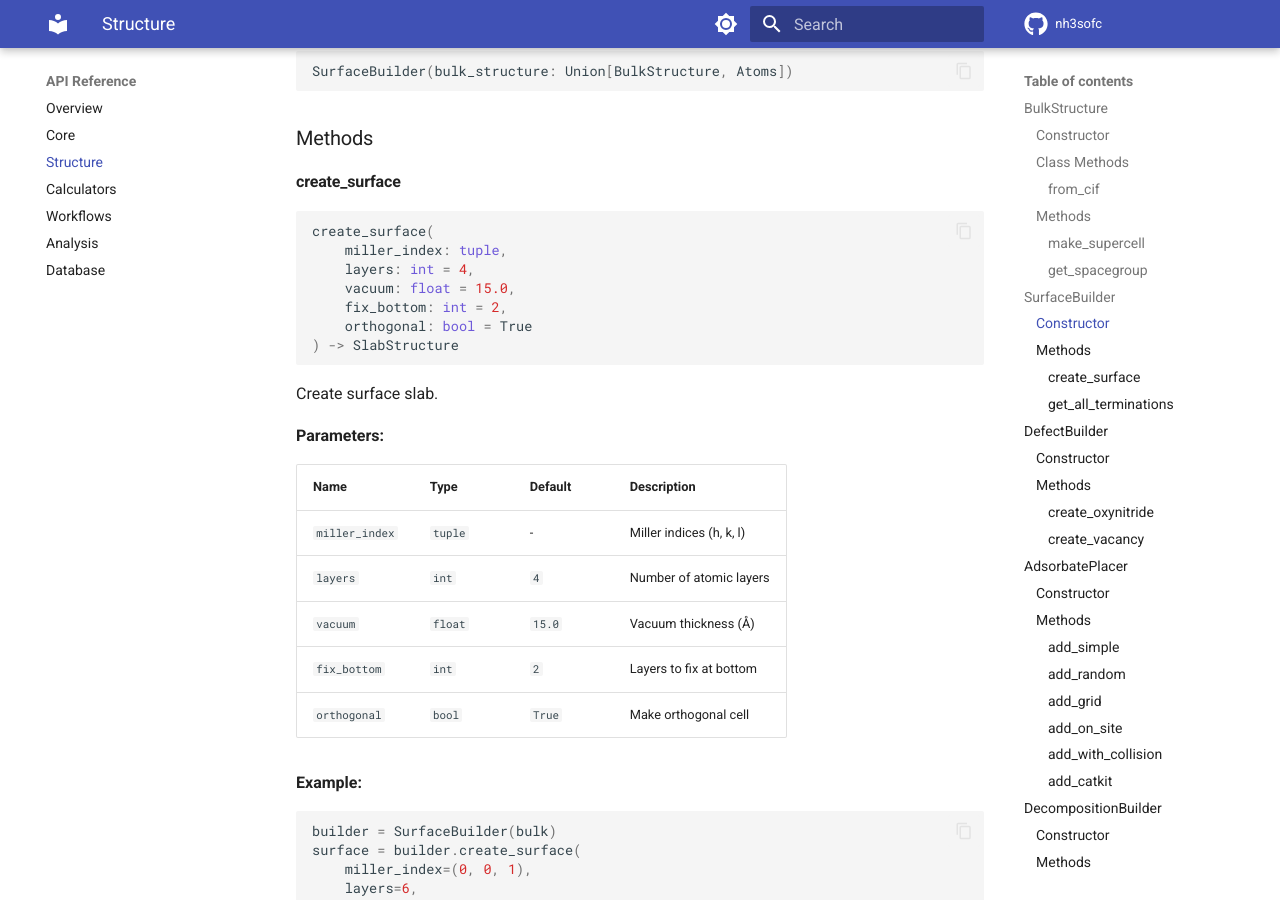
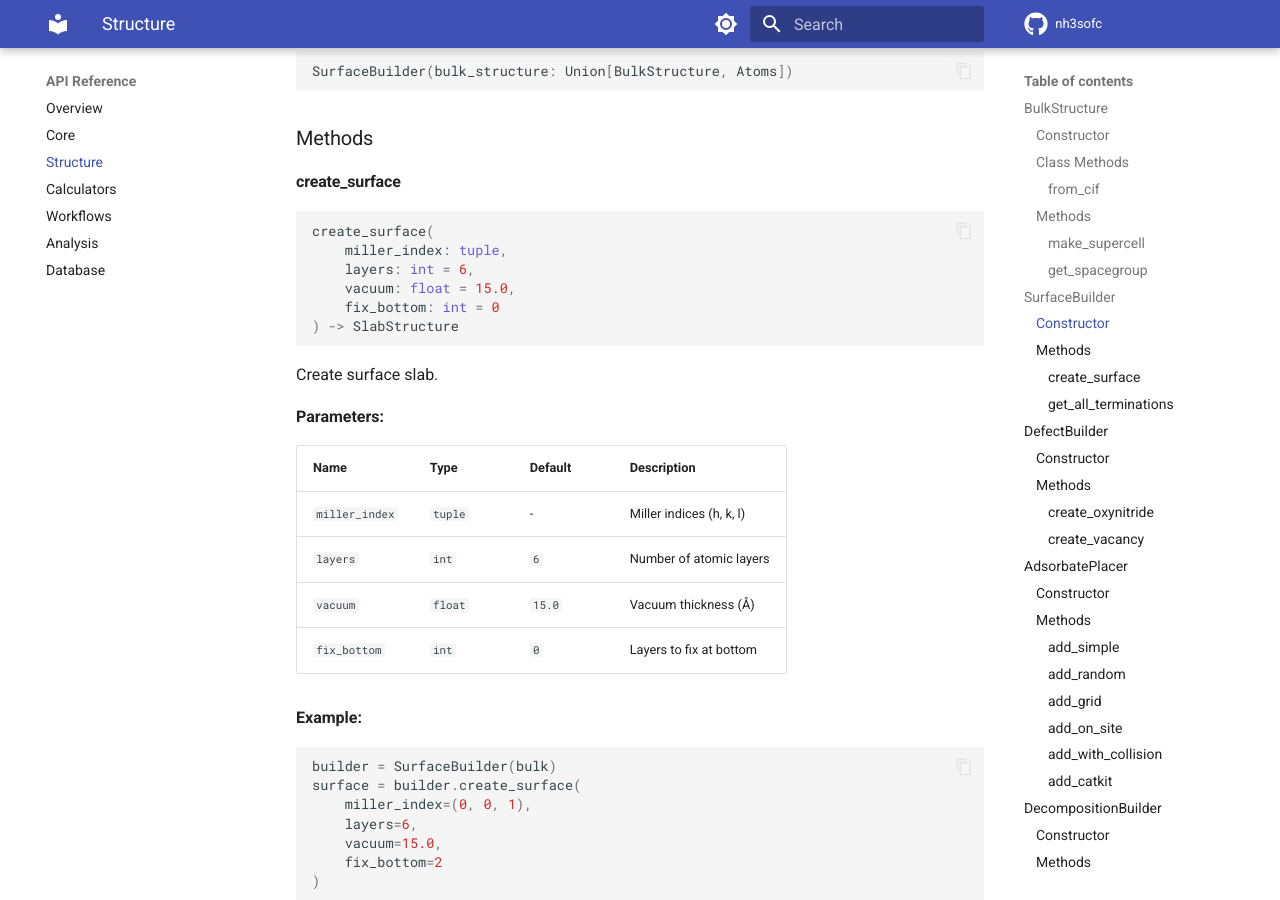
Before and after one commit to lizhenzhupearl/nh3sofc, an MkDocs documentation site: the page built from docs/api/structure.md, in a window 1280 px wide and 900 px high, scrolled down 2142 px. Built offline with MkDocs 1.6.1 and Material for MkDocs 9.7.7, drawn with Linux system fonts in a browser that asks for light colours; comment, search, counter and statistics services are not loaded; the version menu is left out.

Commit message:
Add fix_bottom parameter to SurfaceBuilder.create_surface()
- Add fix_bottom parameter to constrain bottom layers during relaxation
- Remove non-functional orthogonal parameter (not supported by ASE's
  generic surface() function)
- Update documentation to match actual implementation
- Fix default values in docs to match code (layers=6, fix_bottom=0)

Co-Authored-By: Claude Opus 4.5 <noreply@anthropic.com>

````diff
--- a/docs/api/structure.md
+++ b/docs/api/structure.md
@@ -103,10 +103,9 @@ SurfaceBuilder(bulk_structure: Union[BulkStructure, Atoms])
 ```python
 create_surface(
     miller_index: tuple,
-    layers: int = 4,
+    layers: int = 6,
     vacuum: float = 15.0,
-    fix_bottom: int = 2,
-    orthogonal: bool = True
+    fix_bottom: int = 0
 ) -> SlabStructure
 ```
 
@@ -117,10 +116,9 @@ Create surface slab.
 | Name | Type | Default | Description |
 |------|------|---------|-------------|
 | `miller_index` | `tuple` | - | Miller indices (h, k, l) |
-| `layers` | `int` | `4` | Number of atomic layers |
+| `layers` | `int` | `6` | Number of atomic layers |
 | `vacuum` | `float` | `15.0` | Vacuum thickness (Å) |
-| `fix_bottom` | `int` | `2` | Layers to fix at bottom |
-| `orthogonal` | `bool` | `True` | Make orthogonal cell |
+| `fix_bottom` | `int` | `0` | Layers to fix at bottom |
 
 **Example:**
 
````
Also changed, not shown: docs/tutorials/surface_building.md (+1 -2 lines), 1 other file.
